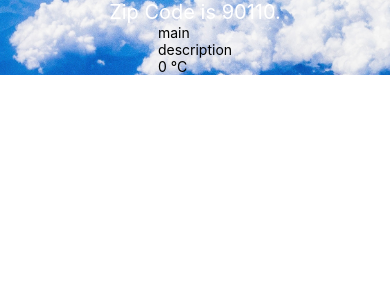
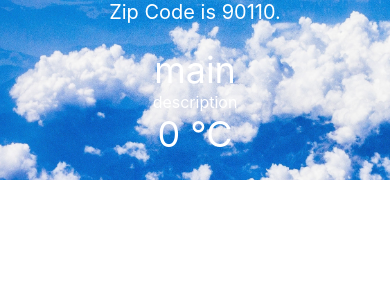
Before and after one commit to s-noojeenseng/3sa04, a React Native app: screen / in a window 390 px wide. Shown: the top 300 px of the page. Built offline with nearby package versions, Linux system fonts and the light colour scheme.

Commit message:
layout challenge

```diff
--- a/components/Forecast.js
+++ b/components/Forecast.js
@@ -1,12 +1,34 @@
 import React from 'react'
-import { Text, View } from 'react-native'
+import { Text, View, StyleSheet } from 'react-native'
 
 export default function Forecast(props) {
     return (
-        <View>
-            <Text>{props.main}</Text>
-            <Text>{props.description}</Text>
-            <Text>{props.temp} °C</Text>
+        <View style={styles.container}>
+            <Text style={styles.main}>{props.main}</Text>
+            <Text style={styles.description}>{props.description}</Text>
+            <Text style={styles.temp}>{props.temp} °C</Text>
         </View>
     )
 }
+
+const styles = StyleSheet.create({
+    container: {
+        flex: 1,
+        padding: 24,
+    },
+    main: {
+        textAlign: 'center',
+        fontSize: 36,
+        color: 'white',
+    },
+    description: {
+        textAlign: 'center',
+        fontSize: 16,
+        color: 'white',
+    },
+    temp: {
+        textAlign: 'center',
+        fontSize: 36,
+        color: 'white',
+    }
+})
--- a/components/Weather.js
+++ b/components/Weather.js
@@ -22,7 +22,6 @@ const styles = StyleSheet.create({
         alignItems: 'center',
         width: '100%',
         height: '100%',
-        fontSize: 50,
     },
     zipCode: {
         fontSize: 20,
```
